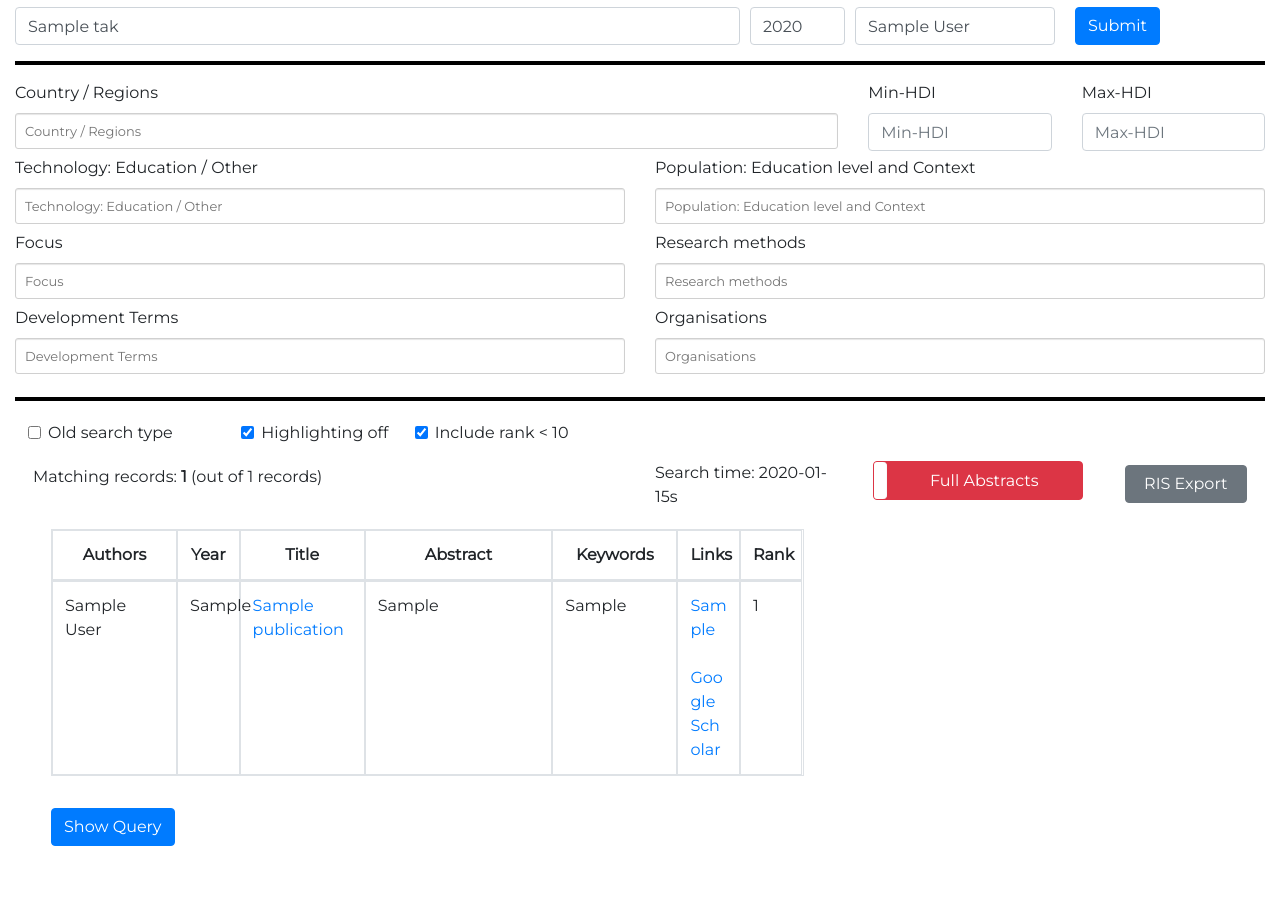
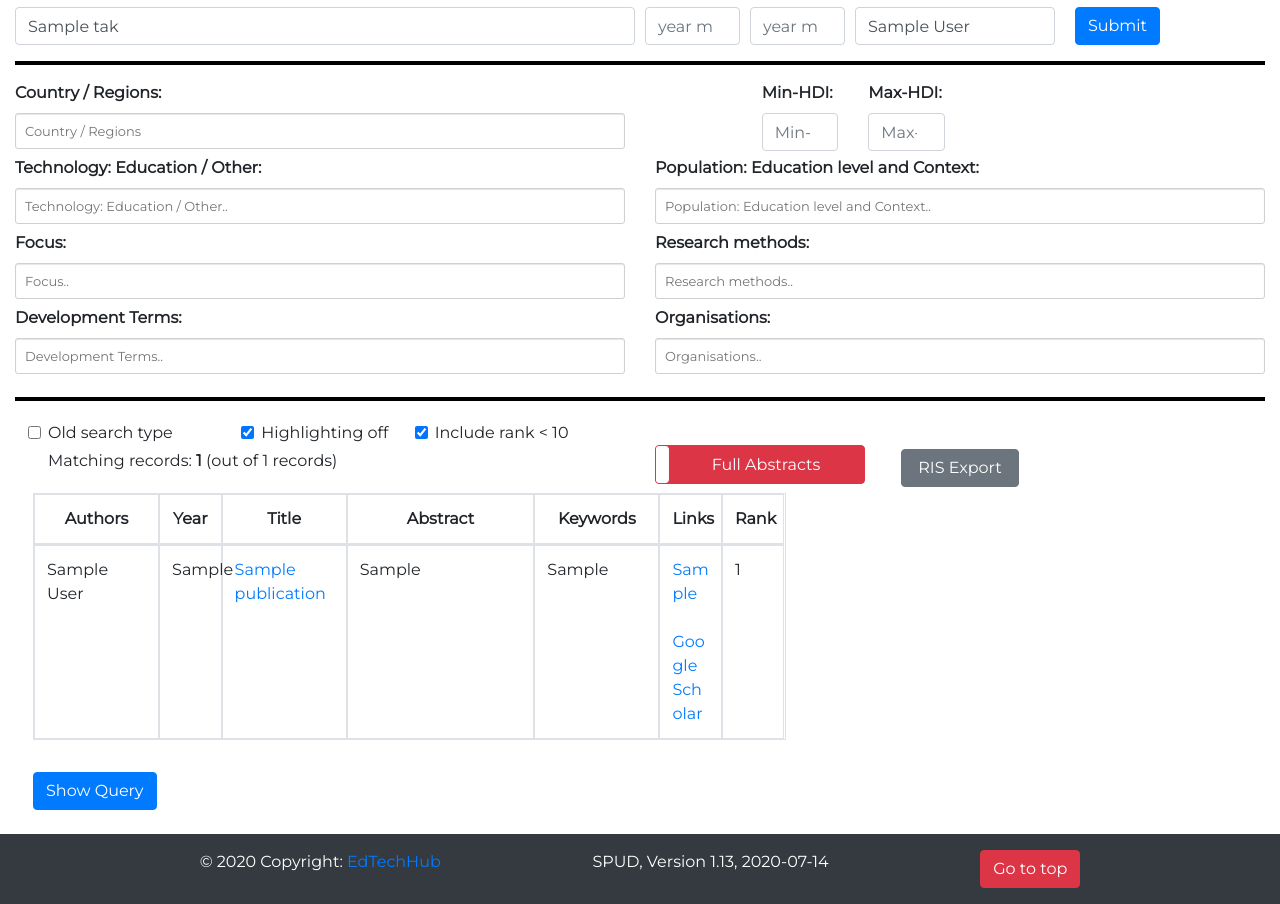
Before and after one commit to edtechhub/spud, a Django app: template publications/templates/publications/index.html in a window 1280 px wide. Shown: the part 43-947 px from the top of the page. Before the commit the page ends 889 px from the top, so only its background shows below. Run offline with Django 3.2, Linux system fonts and the light colour scheme; tables that the repository leaves empty hold one stand-in row (values such as "Sample post"); the template is opened without the code that fills it: values that come from a table or form of the project are taken from there, most other values are stand-ins (such as "Sample title", 1, 10 or a date in 2020); some libraries are stand-ins or nearby versions.

Commit message:
Footer, Changelog, year

```diff
--- /dev/null
+++ b/publications/templates/publications/base.html
@@ -0,0 +1,39 @@
+<!DOCTYPE html>
+<html lang="en">
+<head>
+    <meta charset="utf-8">
+    <meta name="viewport" content="width=device-width, initial-scale=1.0, shrink-to-fit=no">
+    <meta name="description" content="">
+    <meta name="author" content="">
+
+    <style type="text/css">img#wpstats{display:none}</style>
+    <link rel="icon" href="https://edtechhub.org/wp-content/uploads/2019/08/ETH-150x150.png" sizes="32x32">
+    <link rel="icon" href="https://edtechhub.org/wp-content/uploads/2019/08/ETH-300x300.png" sizes="192x192">
+    <link rel="apple-touch-icon-precomposed" href="https://edtechhub.org/wp-content/uploads/2019/08/ETH-300x300.png">
+    <meta name="msapplication-TileImage" content="https://edtechhub.org/wp-content/uploads/2019/08/ETH-300x300.png">
+    <link href="https://fonts.googleapis.com/css?family=Montserrat" rel="stylesheet">
+    {% load static %}
+    <link rel="stylesheet" type="text/css" href="{% static 'css/publications.css' %}">
+    <link rel="stylesheet" type="text/css" href="{% static 'css/bootstrap.min.css' %}">
+    {% block head %}{% endblock head %}
+</head>
+<body>
+    <nav class="navbar navbar-expand-md navbar-dark bg-dark fixed-top">
+        <a class="navbar-brand" href="/?limit=50&auth={{ auth }}">EdTechHub Searchable Publications Database</a>
+    </nav>
+    {% block content %}{% endblock content %}
+    <!-- Footer -->
+    <footer class="footer bg-dark pl-5 pr-5 py-3">
+        <p> © 2020 Copyright: <a href="https://edtechhub.org/">EdTechHub</a></p>
+        <p>SPUD, Version 1.13, 2020-07-14</p>
+        <button onclick="topFunction()" class="btn btn-danger" id="topBtn" title="Go to top">Go to top</button>
+    </footer>
+    {% block scripts %}{% endblock scripts %}
+    <script>
+    function topFunction() {
+        document.body.scrollTop = 0;
+        document.documentElement.scrollTop = 0;
+        }
+    </script>
+</body>
+</html>
--- a/publications/templates/publications/index.html
+++ b/publications/templates/publications/index.html
@@ -1,16 +1,10 @@
+{% extends "publications/base.html" %}
+{% load humanize %}
 {% load static %}
 {% load publications_extras %}
 {% load highlighter %}
-{% load humanize %}
 
-<!doctype html>
-<html lang="en">
-  <head>
-    <meta charset="utf-8">
-    <meta name="viewport" content="width=device-width, initial-scale=1.0, shrink-to-fit=no">
-    <meta name="description" content="">
-    <meta name="author" content="">
-
+{% block head %}
 <title>
 ETH SPuD - {{ tak }} ; page {{ page_obj.number }}
 
@@ -19,56 +13,48 @@
 {% endif %}
 </title>
 
-    <style type="text/css">img#wpstats{display:none}</style>
-    <link rel="icon" href="https://edtechhub.org/wp-content/uploads/2019/08/ETH-150x150.png" sizes="32x32">
-    <link rel="icon" href="https://edtechhub.org/wp-content/uploads/2019/08/ETH-300x300.png" sizes="192x192">
-    <link rel="apple-touch-icon-precomposed" href="https://edtechhub.org/wp-content/uploads/2019/08/ETH-300x300.png">
-    <meta name="msapplication-TileImage" content="https://edtechhub.org/wp-content/uploads/2019/08/ETH-300x300.png">
 
-    <link href="https://fonts.googleapis.com/css?family=Montserrat" rel="stylesheet">
 
 <link rel="stylesheet" href="https://cdnjs.cloudflare.com/ajax/libs/font-awesome/4.7.0/css/font-awesome.min.css">
-
-    <link rel="stylesheet" type="text/css" href="{% static 'css/bootstrap.min.css' %}">
 <link rel="stylesheet" type="text/css" href="{% static 'css/bootstrap4-toggle.min.css' %}">
-    <link rel="stylesheet" type="text/css" href="{% static 'css/publications.css' %}">
 <link rel="stylesheet" type="text/css" href="{% static 'css/text.expandable.css' %}">
 <link rel="stylesheet" type="text/css" href="{% static 'css/selectize.default.css' %}" />
 
-
-  </head>
-
-  <body>
-
-    <nav class="navbar navbar-expand-md navbar-dark bg-dark fixed-top">
-      <a class="navbar-brand" href="/?limit=50&auth={{ auth }}">EdTechHub Searchable Publications Database</a>
-    </nav>
+{% endblock head %}
+{% block content %}
+<div id="timer">
+  <span id="minutes"></span>:<span id="seconds"></span>
+</div>
 
 <div id="wrapper">
+  <div id = "alert_placeholder" style="position: absolute; width: 100%; z-index: 1"></div>
   <main role="main" class="container-fluid" style="margin-top: 50px;">
-        <form action="{% url 'index' %}" method="GET" class="mb-3">
+    <form id="queryForm" class="needs-validation" action="{% url 'index' %}" method="GET" class="mb-3" onsubmit="event.preventDefault(); validate();" novalidate>
       <input name="limit" type="hidden" value="{{ limit }}">
       <input name="auth" type="hidden" value="{{ auth }}">
     <div class="form-row">
 
-          <div class="col-md-7">
-            <input type="text" class="form-control" name="tak" value="{{ tak }}" placeholder="query">
+      <div class="col-md-6">
+        <input type="text" class="form-control" name="tak" value="{{ tak }}" placeholder="query..">
       </div>
       <div class="col-md-1">
-            <input type="number" step="1" class="form-control" name="year" value="{{ year }}" placeholder="year">
+        <input type="number" step="1" class="form-control" id="yearmin" name="yearmin" value="{{ yearmin }}" placeholder="year min..">
+      </div>
+      <div class="col-md-1">
+        <input type="number" step="1" class="form-control" id="yearmax" name="yearmax" value="{{ yearmax }}" placeholder="year max..">
       </div>
       <div class="col-md-2">
-            <input type="text" class="form-control" name="author" value="{{ author }}" placeholder="author">
+        <input type="text" class="form-control" name="author" value="{{ author }}" placeholder="author..">
       </div>
       <div class="col-md-1 text-right">
-            <button type="submit" class="btn btn-primary" id="search" onclick="spinner()"> Submit </button>
+        <button class="btn btn-primary" id="search" type="submit"> Submit </button>
       </div>
 
     </div>
     <hr class="form">
     <div class="row">
-          <div class="col">
-            <label for="select-GC">Country / Regions</label>
+      <div class="col-md-6">
+        <label for="select-GC"><strong>Country / Regions:</strong></label>
         <select id="select-GC" class="filters" name="country/regions" placeholder="Country / Regions" multiple>
           {% for key, value in FORM_GC_GR.items %}
             {% if key in form_gc_gr %}
@@ -79,20 +65,20 @@
           {% endfor %}
         </select>
       </div>
-          <div class="col-md-2 text-left">
-            <label for="min-hdi">Min-HDI</label>
-            <input type="number" step="0.01" min="0" max="1" class="form-control" name="min_hdi" value="{{ min_hdi }}" placeholder="Min-HDI">
+      <div class="col-md-1 offset-md-1 text-left">
+        <label for="min-hdi"><strong>Min-HDI:</strong></label>
+        <input type="number" step="0.01" min="0" max="1" class="form-control" name="min_hdi" value="{{ min_hdi }}" placeholder="Min-HDI..">
       </div>
-          <div class="col-md-2 text-left">
-            <label for="max-hdi">Max-HDI</label>
-            <input type="number" step="0.01" min="0" max="1" class="form-control" name="max_hdi" value="{{ max_hdi }}" placeholder="Max-HDI">
+      <div class="col-md-1 text-left">
+        <label for="max-hdi"><strong>Max-HDI:</strong></label>
+        <input type="number" step="0.01" min="0" max="1" class="form-control" name="max_hdi" value="{{ max_hdi }}" placeholder="Max-HDI..">
       </div>
     </div>
 
     <div class="row">
       <div class="col-md-6">
-            <label for="select-TE-TT">Technology: Education / Other</label>
-            <select id="select-TE-TT" class="filters" name="TE/TT filter" placeholder="Technology: Education / Other" multiple>
+        <label for="select-TE-TT"><strong>Technology: Education / Other:</strong></label>
+        <select id="select-TE-TT" class="filters" name="TE/TT filter" placeholder="Technology: Education / Other.." multiple>
           {% for key, value in FORM_TE_TT.items %}
             {% if key in form_te_tt %}
               <option value="{{ key }}" selected="selected">{{ value }}</option>
@@ -103,8 +89,8 @@
         </select>
       </div>
       <div class="col-md-6">
-            <label for="select-P1-P2">Population: Education level and Context</label>
-            <select id="select-P1-P2" class="filters" name="P1/P2 filter" placeholder="Population: Education level and Context" multiple>
+        <label for="select-P1-P2"><strong>Population: Education level and Context:</strong></label>
+        <select id="select-P1-P2" class="filters" name="P1/P2 filter" placeholder="Population: Education level and Context.." multiple>
           {% for key, value in FORM_P1_P2.items %}
             {% if key in form_p1_p2 %}
               <option value="{{ key }}" selected="selected">{{ value }}</option>
@@ -118,8 +104,8 @@
     <div class="row">
 
       <div class="col-md-6">
-            <label for="select-F">Focus</label>
-            <select id="select-F" class="filters" name="F filter" placeholder="Focus" multiple>
+        <label for="select-F"><strong>Focus:</strong></label>
+        <select id="select-F" class="filters" name="F filter" placeholder="Focus.." multiple>
           {% for key, value in FORM_F.items %}
             {% if key in form_f %}
               <option value="{{ key }}" selected="selected"> {{ value }} </option>
@@ -131,8 +117,8 @@
       </div>
 
       <div class="col-md-6">
-            <label for="select-R">Research methods</label>
-            <select id="select-R" class="filters" name="R filter" placeholder="Research methods" multiple>
+        <label for="select-R"><strong>Research methods:</strong></label>
+        <select id="select-R" class="filters" name="R filter" placeholder="Research methods.." multiple>
           {% for key, value in FORM_R.items %}
             {% if key in form_r %}
               <option value="{{ key }}" selected="selected">{{ value }}</option>
@@ -145,8 +131,8 @@
     </div>
     <div class="row">
       <div class="col-md-6">
-            <label for="select-GD">Development Terms</label>
-            <select id="select-GD" class="filters" name="GD filter" placeholder="Development Terms" multiple>
+        <label for="select-GD"><strong>Development Terms:</strong></label>
+        <select id="select-GD" class="filters" name="GD filter" placeholder="Development Terms.." multiple>
           {% for key, value in FORM_GD.items %}
             {% if key in form_gd %}
               <option value="{{ key }}" selected="selected">{{ value }}</option>
@@ -157,8 +143,8 @@
         </select>
       </div>
       <div class="col-md-6">
-            <label for="select-O">Organisations</label>
-            <select id="select-O" class="filters" name="O filter" placeholder="Organisations" multiple>
+        <label for="select-O"><strong>Organisations:</strong></label>
+        <select id="select-O" class="filters" name="O filter" placeholder="Organisations.." multiple>
           {% for key, value in FORM_O.items %}
             {% if key in form_o %}
               <option value="{{ key }}" selected="selected">{{ value }}</option>
@@ -192,7 +178,6 @@
         </label>
       </div>
     </div>
-      </div>
   </form>
     <div class="row">
       <div class="col-md-6 pl-5 pt-1">
@@ -208,11 +193,14 @@
           Mark Now
         </button>
       </div>
+
+      <!--Timer off for now
+
       <div class="col-md-2 text-left">
         <p class="b">
           Search time: {{ timer }}s
         </p>
-          </div>
+      </div>-->
 
     <div class="col-md-2 text-left">
       <input id="abstract-toggle-btn" type="checkbox" checked data-toggle="toggle" data-on="Abridged Abstracts" data-off="Full Abstracts" data-onstyle="success" data-offstyle="danger" data-width="210" data-height="39">
@@ -349,10 +337,13 @@
 
       </div>
     </div>
-
   </main>
 </div>
-    <div id="loading"></div>
+</div>
+<div id="loading">
+</div>
+{% endblock content %}
+{% block scripts %}
 <script src="{% static 'js/jquery-3.4.1.min.js' %}"></script>
 <!-- <script src="{% static 'js/jquery-3.4.1.slim.min.js' %}"></script> -->
 <script src="{% static 'js/popper.min.js' %}"></script>
@@ -376,12 +367,46 @@
   dropdownParent: 'body',
 });
 </script>
-    <script type="text/javascript">
+<script>
+
+function showAlert() {
+
+    $('#alert_placeholder').append('<div id="alertdiv" class="alert alert-danger alert-dismissible fade show" role="alert"> Start year has to be smaller or equal to end year. <button type="button" class="close" data-dismiss="alert" aria-label="Close"> <span aria-hidden="true">&times;</span> </button> </div>')
+
+    setTimeout(function() { // this will automatically close the alert and remove this if the users doesnt close it in 5 secs
+
+
+      $("#alertdiv").remove();
+
+    }, 5000);
+}
+
 function spinner() {
   document.getElementById("loading").style.visibility = "visible";
+  document.getElementById("timer").style.visibility = "visible";
+  document.getElementById("wrapper").style.visibility = "hidden";
+  var sec = 0;
+  function pad ( val ) { return val > 9 ? val : "0" + val; }
+  setInterval( function(){
+  document.getElementById("seconds").innerHTML=pad(++sec%60);
+  document.getElementById("minutes").innerHTML=pad(parseInt(sec/60,10));
+  }, 1000);
+}
 
+function validate() {
+  var x = document.getElementById("yearmin").value;
+  var y = document.getElementById("yearmax").value;
+
+  if (x > y) {
+    document.getElementById("yearmin").style.borderColor = "red";
+    document.getElementById("yearmax").style.borderColor = "red";
+    showAlert();
 }
+  else {
+    document.getElementById("queryForm").submit();
+    spinner();
+}
+}
+
 </script>
-
-  </body>
-</html>
+{% endblock scripts %}
--- a/static/css/publications.css
+++ b/static/css/publications.css
@@ -105,3 +105,25 @@ hr.form {
 .legend { list-style: none; }
 .legend li { float: left; margin-right: 10px; }
 .legend span { border: 1px solid #ccc; float: left; width: 20px; height: 20px; margin: 2px; }
+
+.footer {
+  position: absolute;
+  display: flex;
+  justify-content: space-evenly;
+  width: 100%;
+  color: white;
+  height:70px;
+}
+
+#timer {
+	position: fixed;
+	visibility: hidden;
+	font-size: 100px;
+	left: 43%;
+	top: 60%;
+}
+
+.alerts {
+    position:fixed;
+    z-index: 999;
+}
```
Also changed, not shown: publications/templates/publications/showrecord.html (+8 -35 lines), publications/views.py (+16 -6 lines), utils.py (+5 -3 lines), publications/changelog.md (added), 1 other file. Lines whose indentation alone changed are shown as unchanged.
